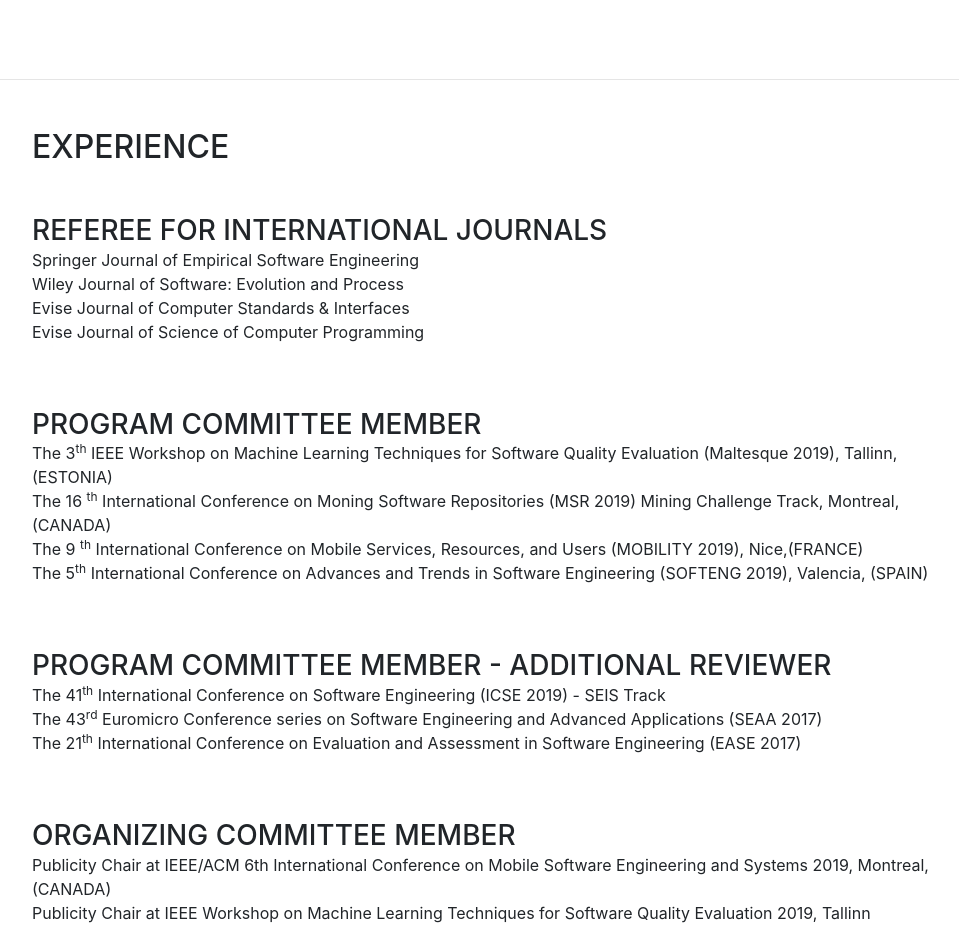
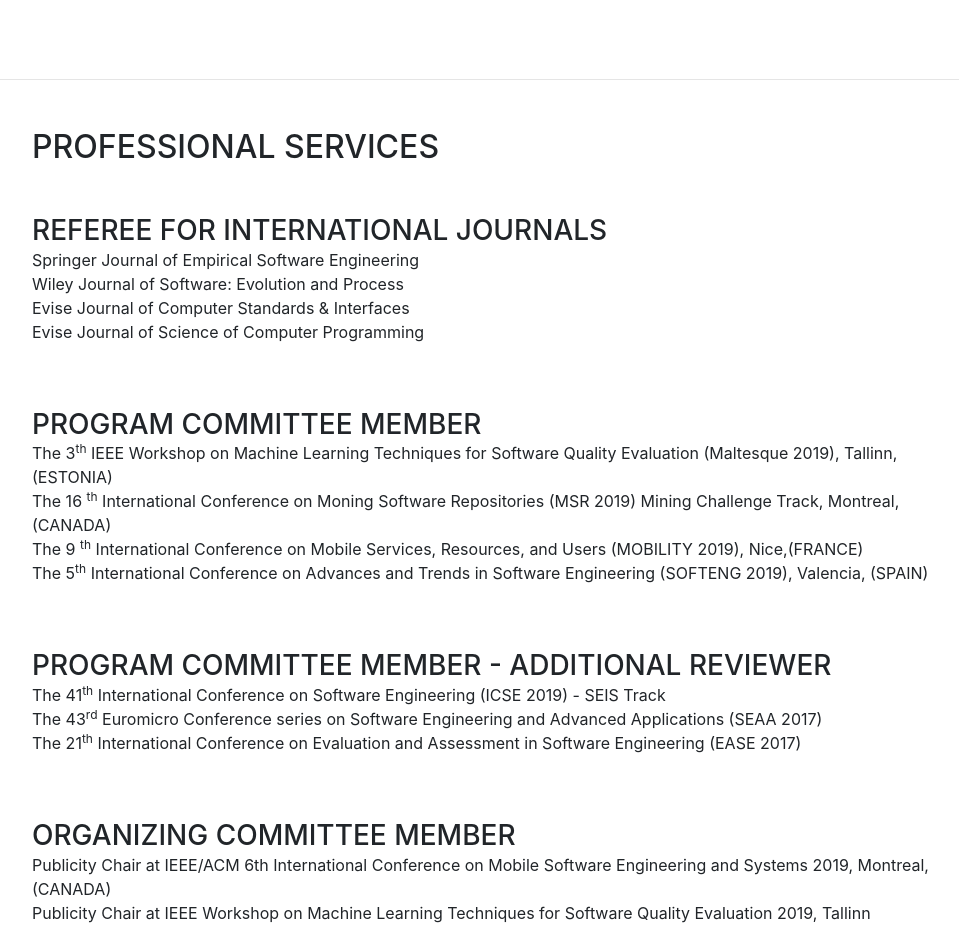
Before and after one commit to Gemma91/gemma91.github.io, a website with bundled scripts: page index.html in a window 1280 px wide. Shown: the part 2520-3448 px from the top of the page, without its empty margins (288-1247 px from the left). Built offline with nearby package versions, Linux system fonts and the light colour scheme; a web font is replaced by a local one.

Commit message:
small fix

```diff
--- a/index.html
+++ b/index.html
@@ -175,7 +175,7 @@
 
     <section class="resume-section p-3 p-lg-5 d-flex justify-content-center" id="experience">
       <div class="w-100">
-        <h2 class="mb-5">Experience</h2>
+        <h2 class="mb-5">Professional Services</h2>
 
         <div class="resume-item d-flex flex-column flex-md-row justify-content-between mb-5">
           <div class="resume-content">
```
